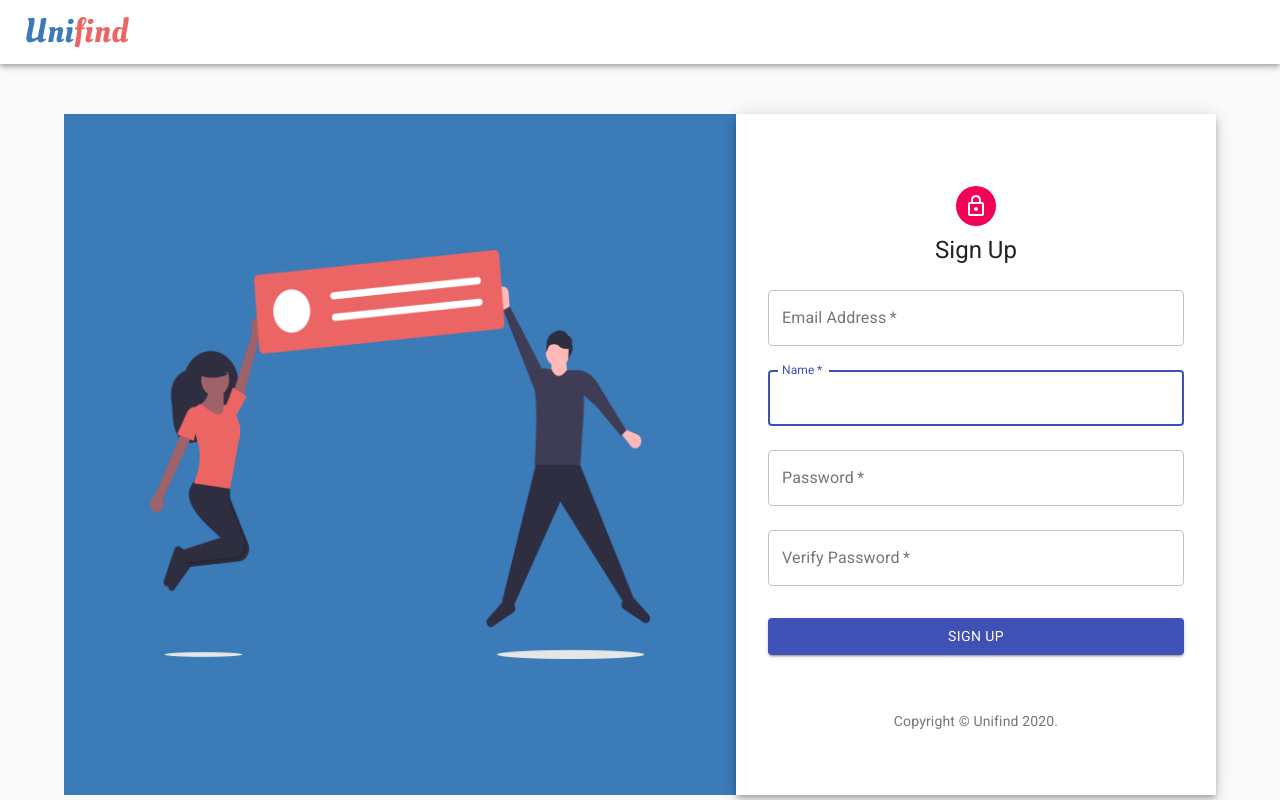
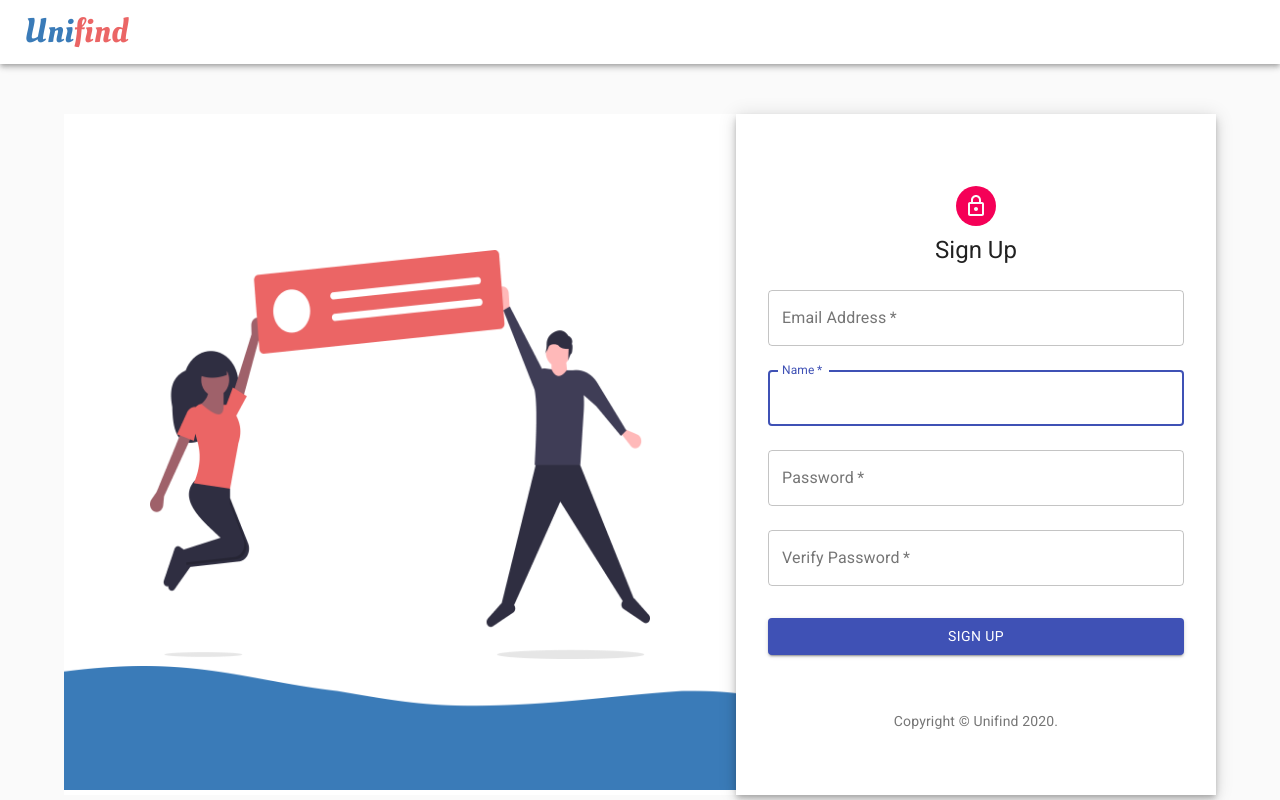
Before and after one commit to kiamco/unifind-application, a React (Create React App) app: page /signup in a window 1280 px wide. Built offline with nearby package versions, Linux system fonts and the light colour scheme.

Commit message:
clean up login sign up

```diff
--- a/src/components/loginForm.js
+++ b/src/components/loginForm.js
@@ -55,7 +55,7 @@ const useStyles = makeStyles((theme) => ({
   },
   wave: {
     maxWidth:"100%",
-  maxHeight:"100%"
+    maxHeight:"100%"
   },
   paper: {
     margin: theme.spacing(8, 4),
@@ -142,7 +142,7 @@ const SignInForm = (props) => {
         <CssBaseline />
         <Grid item xs={false} sm={4} md={7} className={classes.image}>
           <Box>
-          <img classeName={classes.wave} src={Wave}></img>
+          <img classeName={classes.wave} style={{maxWidth:"100%",maxHeight:"100%"}} src={Wave}></img>
           </Box>
         </Grid>
 
--- a/src/components/signupForm.js
+++ b/src/components/signupForm.js
@@ -21,6 +21,8 @@ import primaryImg from '../assets/img/create_account.png';
 import { mainBlue } from './themes/color';
 import ErrorMessage from './errorMsg';
 import Axios from 'axios';
+import Wave from '../assets/img/footer.png'
+
 
 function Copyright() {
   return (
@@ -45,10 +47,16 @@ const useStyles = makeStyles((theme) => ({
   image: {
     backgroundImage: `url(${primaryImg})`,
     backgroundRepeat: 'no-repeat',
-    backgroundColor: mainBlue,
+    backgroundColor: 'white',
     backgroundSize: 'cover',
     backgroundPosition: 'center',
-    backgroundSize: '500px'
+    backgroundSize: '500px',
+    display:'flex',
+    alignItems:'flex-end'
+  },
+  wave: {
+    maxWidth:"100%",
+  maxHeight:"100%"
   },
   paper: {
     margin: theme.spacing(8, 4),
@@ -186,7 +194,11 @@ const CreateAccountForm = (props) => {
       </Backdrop>
       <Grid container component="main" className={classes.root}>
         <CssBaseline />
-        <Grid item xs={false} sm={4} md={7} className={classes.image} />
+        <Grid item xs={false} sm={4} md={7} className={classes.image} >
+        <Box>
+          <img classeName={classes.wave} style={{maxWidth:"100%",maxHeight:"100%"}}src={Wave}></img>
+          </Box>
+        </Grid>
         <Grid item xs={12} sm={8} md={5} component={Paper} elevation={6} square>
           <div className={classes.paper}>
             <Avatar className={classes.avatar}>
```
